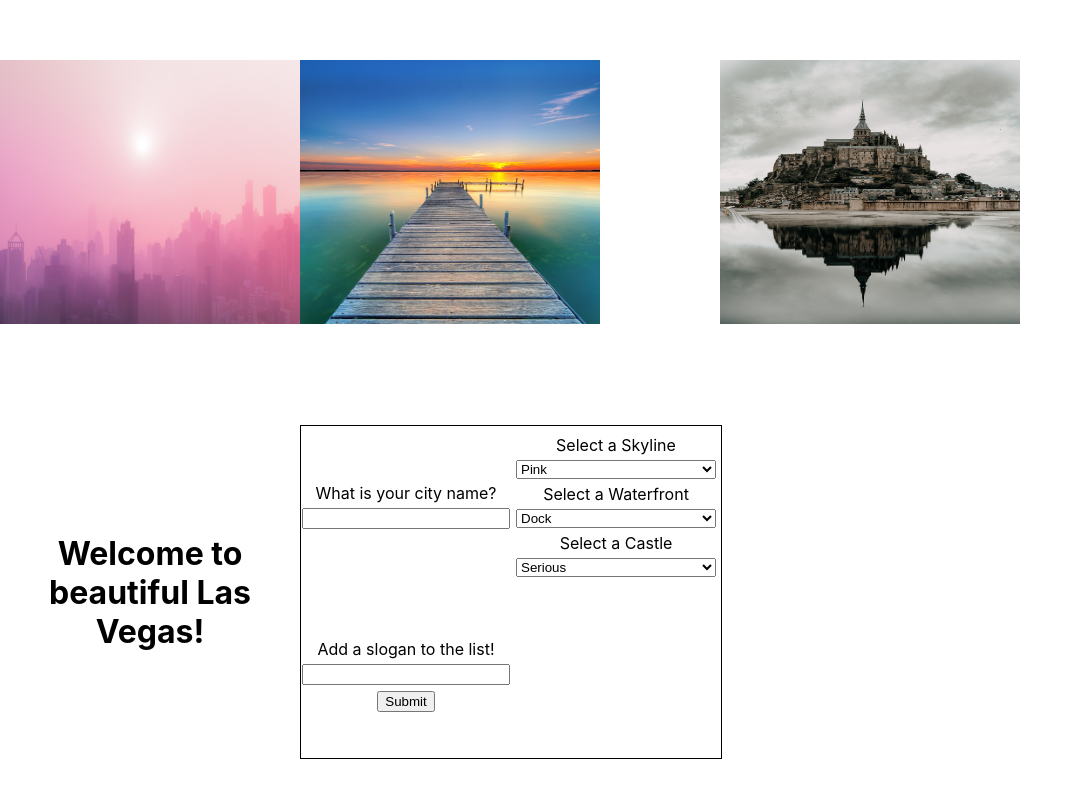
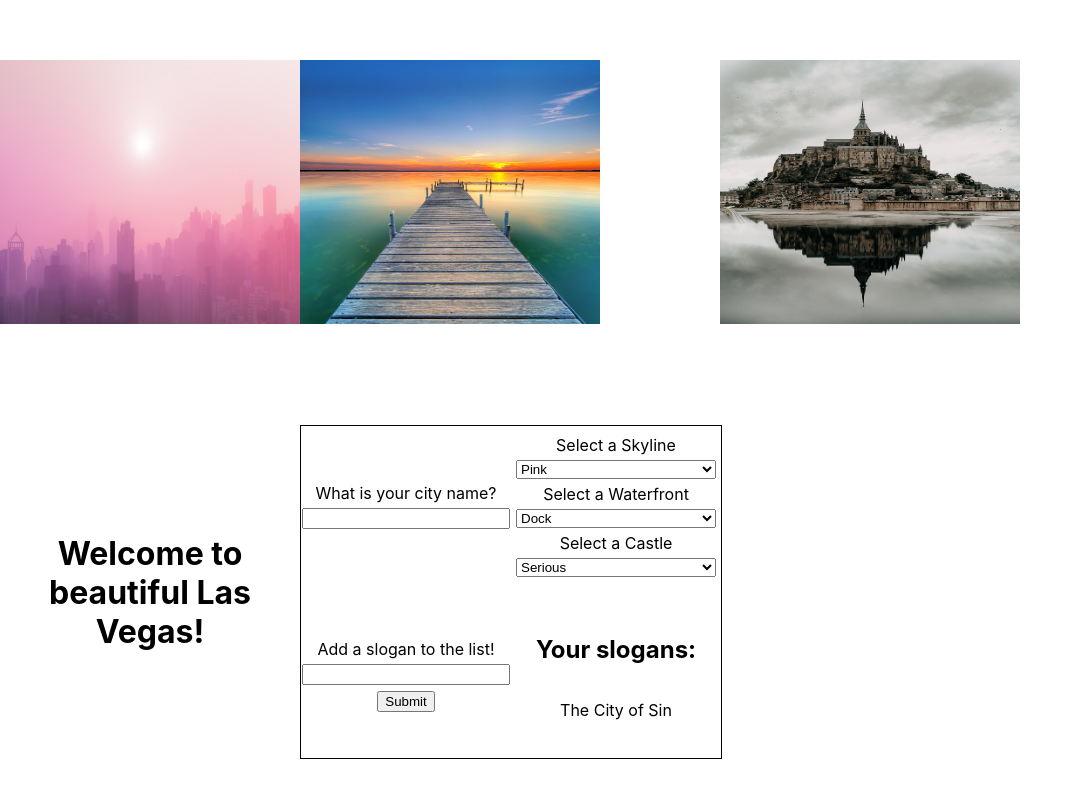
Before and after one commit to CadillacJack42/react-city-builder-half-baked, a React (Create React App) app: page / in a window 1280 px wide. Shown: the whole page, without its empty margins (0-1083 px from the left). Built offline with nearby package versions, Linux system fonts and the light colour scheme.

Commit message:
feat: city slogans rendered to p tags by sloganlist component

```diff
--- a/src/App.js
+++ b/src/App.js
@@ -50,6 +50,7 @@
           slogans={slogans}
         />
         {/* here, the SloganList component takes the array of slogans that lives in state */}
+        <SloganList slogans={slogans} />
 
       </div>
     </div>
--- a/src/Slogan.js
+++ b/src/Slogan.js
@@ -1,9 +1,10 @@
 import React from 'react';
 
-export default function Slogan(props) {
+export default function Slogan({ slogan }) {
   return (
     <div className='slogan'>
       {/* this component takes in a slogan as a prop. Render it out here however you like */}
+      <p>{slogan}</p>
     </div>
   );
 }
--- a/src/SloganList.js
+++ b/src/SloganList.js
@@ -1,11 +1,15 @@
 import React from 'react';
+import Slogan from './Slogan';
 
-export default function SloganList(props) {
+export default function SloganList({ slogans }) {
   return (
     <section>
       <h2>Your slogans:</h2>
       {/* This kind of component should be familiar by now. It takes in (as props) an array of slogans */}
       {/* Then map over those slogans and for each slogan, render a Slogan component. Supply a key and a slogan as props to each Slogan component */}
+      {slogans.map((slogan, i) => {
+        return <Slogan key={slogan + i} slogan={slogan} />;
+      })}
     </section>
   );
 }
```
